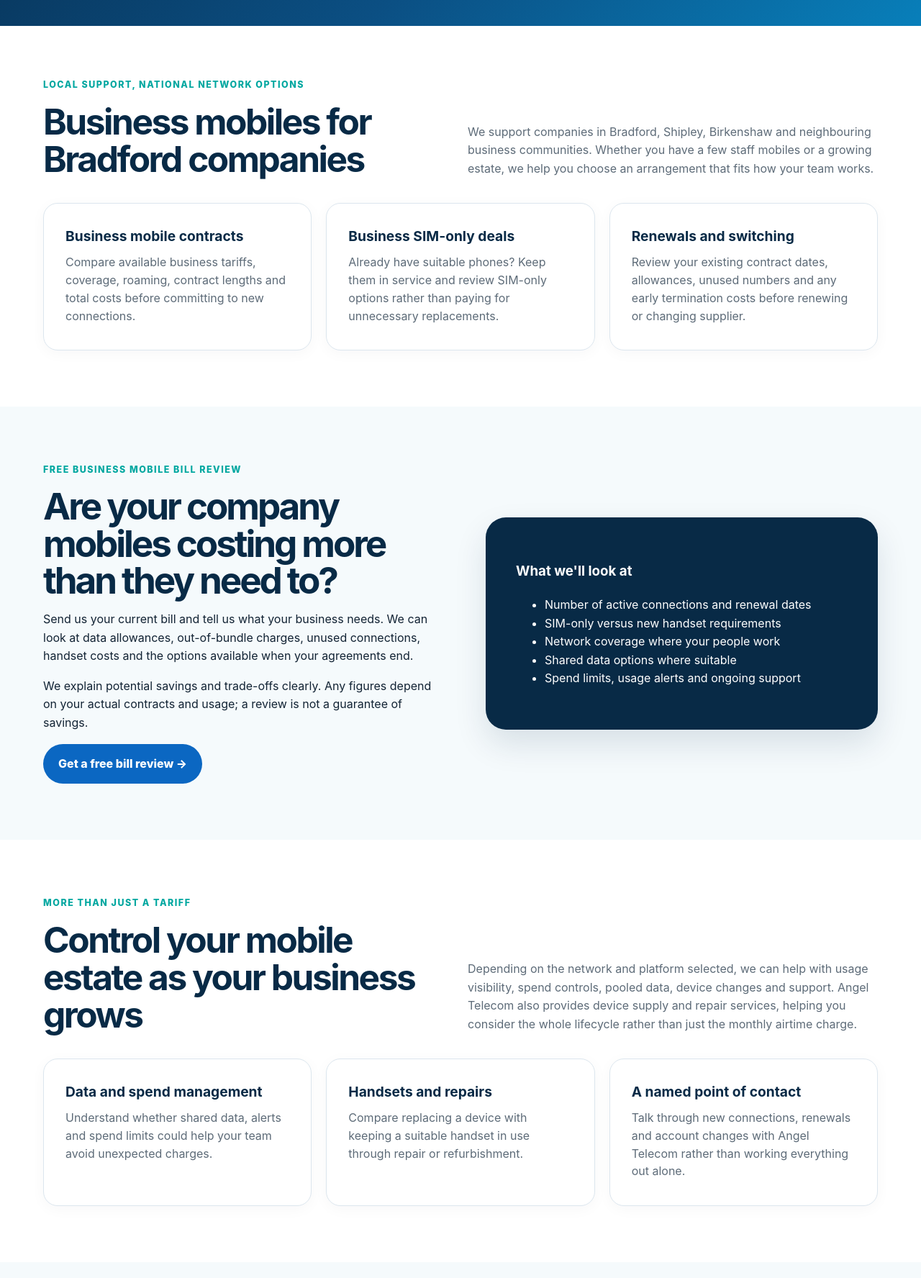
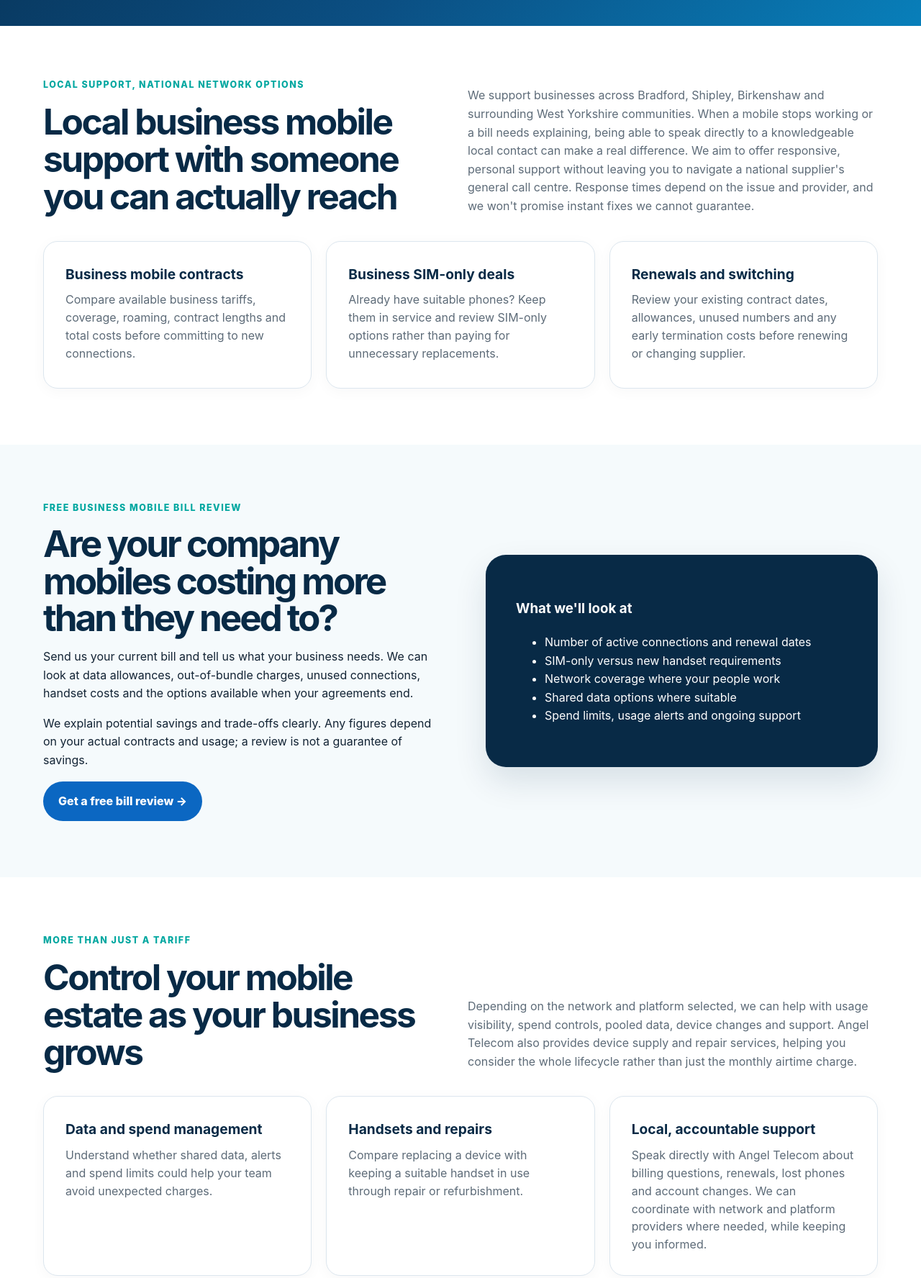
Before and after one commit to yellafish27-hash/angel-telecom-websit, a plain HTML site: page business-mobiles-bradford.html in a window 1280 px wide. Shown: the part 800-2576 px from the top of the page at 72% size. Drawn offline with Linux system fonts and the light colour scheme; a script that the page names is missing.

Commit message:
Strengthen Bradford local service messaging without unsupported response guarantees

```diff
--- a/business-mobiles-bradford.html
+++ b/business-mobiles-bradford.html
@@ -6,9 +6,9 @@
 <script type="application/ld+json">{"@context":"https://schema.org","@type":"Service","name":"Business Mobile Contracts Bradford","provider":{"@type":"Organization","name":"Angel Telecom","url":"https://angel-telecom.co.uk/"},"areaServed":{"@type":"Place","name":"Bradford"},"serviceType":"Business mobile contracts and SIM-only plans","url":"https://angel-telecom.co.uk/business-mobiles-bradford.html"}</script>
 </head><body><header class="site-header"><div class="header-inner"><a class="site-logo" href="/"><img src="assets/angel-logo-clean.png" alt="Angel Telecom"></a><nav class="desktop-nav" aria-label="Main navigation"><a href="/">Home</a><a href="business-mobiles.html">Business Mobiles</a><a href="sim-only.html">SIM Only</a><a href="bill-review.html">Free Bill Review</a><a href="repairs.html">Repairs</a><a href="contact.html">Contact</a></nav><a class="header-quote" href="bill-review.html#request-review">Free bill review →</a><button class="mobile-menu" aria-label="Open menu" aria-expanded="false">☰</button></div><div class="mobile-nav" aria-hidden="true"><a href="/">Home</a><a href="business-mobiles.html">Business Mobiles</a><a href="sim-only.html">SIM Only</a><a href="bill-review.html">Free Bill Review</a><a href="contact.html">Contact</a></div></header>
 <main><section class="page-hero business-mobile-hero"><div class="container"><a class="home-back" href="business-mobiles.html">← All business mobile services</a><div class="eyebrow">BUSINESS MOBILES · BRADFORD</div><h1>Business Mobile Contracts in Bradford — Compare SIM-Only, Handsets &amp; Renewals</h1><p>Looking for better-value company mobile contracts? Angel Telecom helps Bradford and surrounding West Yorkshire businesses compare tariffs, understand handset costs and manage their mobile connections. Start with a free, no-obligation review of your existing bill.</p><div class="actions"><a class="btn btn-primary" href="bill-review.html#request-review">Request my free bill review →</a><a class="btn btn-secondary" href="contact.html">Ask for a business mobile quote</a></div></div></section>
-<section class="section"><div class="container"><div class="section-head"><div><div class="eyebrow">LOCAL SUPPORT, NATIONAL NETWORK OPTIONS</div><h2>Business mobiles for Bradford companies</h2></div><p>We support companies in Bradford, Shipley, Birkenshaw and neighbouring business communities. Whether you have a few staff mobiles or a growing estate, we help you choose an arrangement that fits how your team works.</p></div><div class="grid-3"><div class="card"><h3>Business mobile contracts</h3><p>Compare available business tariffs, coverage, roaming, contract lengths and total costs before committing to new connections.</p></div><div class="card"><h3>Business SIM-only deals</h3><p>Already have suitable phones? Keep them in service and review SIM-only options rather than paying for unnecessary replacements.</p></div><div class="card"><h3>Renewals and switching</h3><p>Review your existing contract dates, allowances, unused numbers and any early termination costs before renewing or changing supplier.</p></div></div></div></section>
+<section class="section"><div class="container"><div class="section-head"><div><div class="eyebrow">LOCAL SUPPORT, NATIONAL NETWORK OPTIONS</div><h2>Local business mobile support with someone you can actually reach</h2></div><p>We support businesses across Bradford, Shipley, Birkenshaw and surrounding West Yorkshire communities. When a mobile stops working or a bill needs explaining, being able to speak directly to a knowledgeable local contact can make a real difference. We aim to offer responsive, personal support without leaving you to navigate a national supplier's general call centre. Response times depend on the issue and provider, and we won't promise instant fixes we cannot guarantee.</p></div><div class="grid-3"><div class="card"><h3>Business mobile contracts</h3><p>Compare available business tariffs, coverage, roaming, contract lengths and total costs before committing to new connections.</p></div><div class="card"><h3>Business SIM-only deals</h3><p>Already have suitable phones? Keep them in service and review SIM-only options rather than paying for unnecessary replacements.</p></div><div class="card"><h3>Renewals and switching</h3><p>Review your existing contract dates, allowances, unused numbers and any early termination costs before renewing or changing supplier.</p></div></div></div></section>
 <section class="section alt"><div class="container split"><div><div class="eyebrow">FREE BUSINESS MOBILE BILL REVIEW</div><h2>Are your company mobiles costing more than they need to?</h2><p>Send us your current bill and tell us what your business needs. We can look at data allowances, out-of-bundle charges, unused connections, handset costs and the options available when your agreements end.</p><p>We explain potential savings and trade-offs clearly. Any figures depend on your actual contracts and usage; a review is not a guarantee of savings.</p><a class="btn btn-primary" href="bill-review.html#request-review">Get a free bill review →</a></div><div class="panel"><h3>What we'll look at</h3><ul><li>Number of active connections and renewal dates</li><li>SIM-only versus new handset requirements</li><li>Network coverage where your people work</li><li>Shared data options where suitable</li><li>Spend limits, usage alerts and ongoing support</li></ul></div></div></section>
-<section class="section"><div class="container"><div class="section-head"><div><div class="eyebrow">MORE THAN JUST A TARIFF</div><h2>Control your mobile estate as your business grows</h2></div><p>Depending on the network and platform selected, we can help with usage visibility, spend controls, pooled data, device changes and support. Angel Telecom also provides device supply and repair services, helping you consider the whole lifecycle rather than just the monthly airtime charge.</p></div><div class="grid-3"><div class="card"><h3>Data and spend management</h3><p>Understand whether shared data, alerts and spend limits could help your team avoid unexpected charges.</p></div><div class="card"><h3>Handsets and repairs</h3><p>Compare replacing a device with keeping a suitable handset in use through repair or refurbishment.</p></div><div class="card"><h3>A named point of contact</h3><p>Talk through new connections, renewals and account changes with Angel Telecom rather than working everything out alone.</p></div></div></div></section>
+<section class="section"><div class="container"><div class="section-head"><div><div class="eyebrow">MORE THAN JUST A TARIFF</div><h2>Control your mobile estate as your business grows</h2></div><p>Depending on the network and platform selected, we can help with usage visibility, spend controls, pooled data, device changes and support. Angel Telecom also provides device supply and repair services, helping you consider the whole lifecycle rather than just the monthly airtime charge.</p></div><div class="grid-3"><div class="card"><h3>Data and spend management</h3><p>Understand whether shared data, alerts and spend limits could help your team avoid unexpected charges.</p></div><div class="card"><h3>Handsets and repairs</h3><p>Compare replacing a device with keeping a suitable handset in use through repair or refurbishment.</p></div><div class="card"><h3>Local, accountable support</h3><p>Speak directly with Angel Telecom about billing questions, renewals, lost phones and account changes. We can coordinate with network and platform providers where needed, while keeping you informed.</p></div></div></div></section>
 <section class="section alt"><div class="container"><div class="section-head"><div><div class="eyebrow">COMMON QUESTIONS</div><h2>Business mobile questions from Bradford companies</h2></div></div><div class="grid-3"><div class="card"><h3>Can we keep our business mobile numbers?</h3><p>Number transfers are often possible, subject to the existing agreement and the new provider's process. We can explain the steps before a switch.</p></div><div class="card"><h3>Is SIM-only cheaper than a handset contract?</h3><p>It can be when existing devices are suitable, but compare the full agreement cost and any handset payments before deciding.</p></div><div class="card"><h3>When should we review our mobile contracts?</h3><p>Start before renewal, allowing time to review usage, contract terms and any notice or early termination requirements.</p></div></div></section>
 <section class="section"><div class="container"><div class="panel"><h2>Let's review your Bradford business mobiles</h2><p>Tell us how many connections you have and what you'd like to improve. We'll help you explore the options without obligation.</p><div class="actions"><a class="btn btn-primary" href="bill-review.html#request-review">Start my free bill review →</a><a class="btn btn-secondary" href="contact.html">Contact Angel Telecom</a></div><p>Also serving <a href="business-mobiles-leeds.html">Leeds</a> and businesses throughout the UK. <a href="business-mobiles.html">See all business mobile services</a>.</p></div></div></section></main>
 <footer class="site-footer"><div class="container"><p>© Angel Telecom Limited · <a href="privacy.html">Privacy</a> · <a href="contact.html">Contact</a></p></div></footer><script src="assets/script.js" defer></script></body></html>
```
